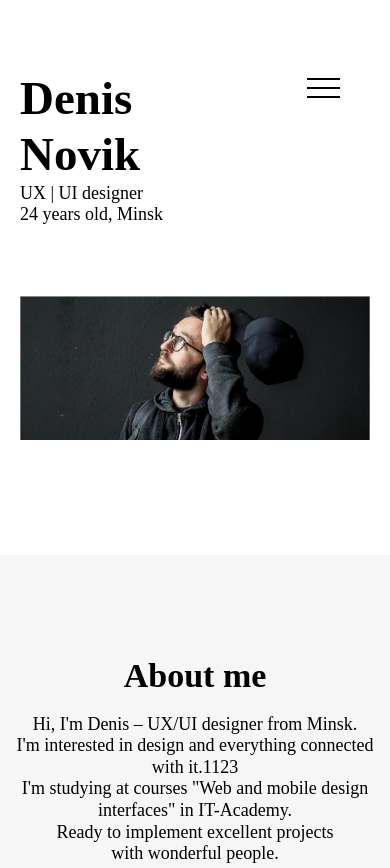
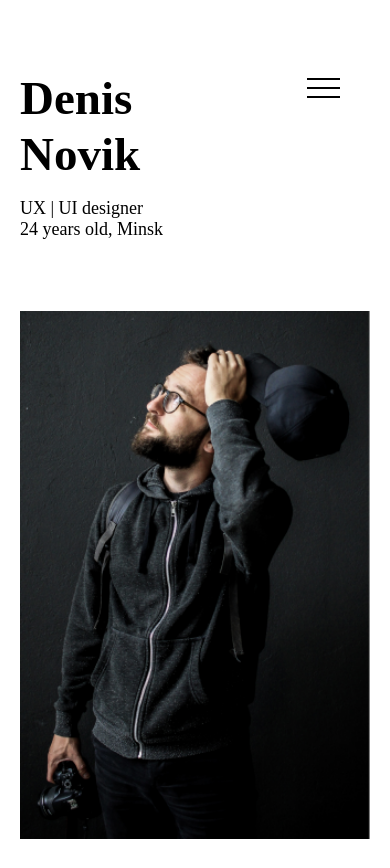
Before and after one commit to HowBoringAndSmall/first_layout, a plain HTML site: page index.html in a window 390 px wide. Shown: the top 868 px of the page. Drawn offline with Linux system fonts and the light colour scheme.

Commit message:
little changes in class: img_man

```diff
--- a/css/media.css
+++ b/css/media.css
@@ -34,6 +34,9 @@
     .gorizont_string{
         display: none;
     }
+    .double_name{
+        max-width: 200px;
+    }
     .his_programms{
         flex-direction: column;
     }
@@ -64,6 +67,9 @@
     .close_line:last-child{
         transform: translateY(-50%) rotate(-45deg);
     }
+    .img_man_changer{
+        max-height: none;
+    }
 }
 @media screen and (min-width: 581px){
     .menu{
--- a/css/style.css
+++ b/css/style.css
@@ -455,7 +455,7 @@ body{
 }
 .double_name h2{
     font-size: 18px;
-    padding-right: 200px;
+    padding-top: 15px;
 }
 .double_name h3{
     transform: rotate(-90deg);
@@ -486,6 +486,10 @@ body{
     margin:auto;
     width: 100%;
     max-width:940px;
+}
+.img_man_changer{
+    max-height:387px;
+    overflow:hidden;
 }
 .img_man_container img{
     width: 100%;
--- a/index.html
+++ b/index.html
@@ -69,8 +69,8 @@
         </div>
     </header>
     <section class="wrapper img_man">
-        <div class="img_man_container">
-            <img src="./images/BSPP2266.png" alt="Denis Novik">
+        <div class="img_man_container img_man_changer">
+            <img src="./images/img_man.png" alt="Denis Novik">
         </div>
     </section>
     <div class="about_me">
```
Also changed, not shown: images/img_man.png (added).
